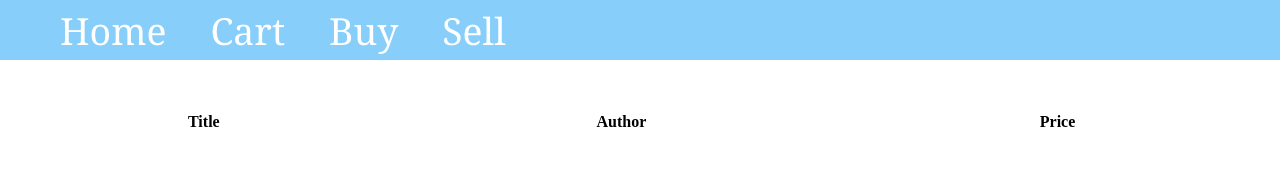
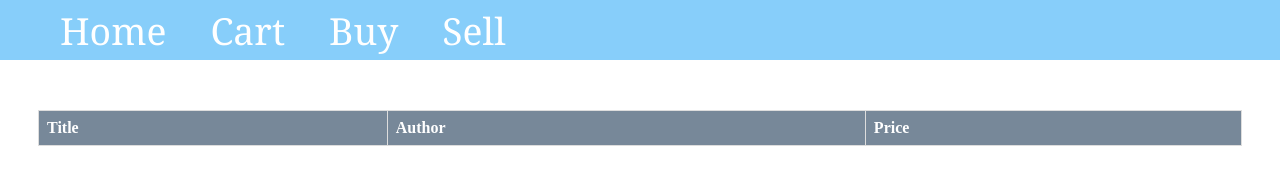
Before and after one commit to ZhongminYao/CIS452-Project, a plain HTML site: page public/buy.html in a window 1280 px wide. Drawn offline with Linux system fonts and the light colour scheme; some packages are replaced by stand-ins of ours; no server answers.

Commit message:
made buy look nicer

```diff
--- a/public/buy.html
+++ b/public/buy.html
@@ -52,6 +52,31 @@
           });
         }
         </script>
+
+        <style>
+
+          table {
+            width: 100%;
+            height: 50px;
+            text-align: left;
+            border-collapse: collapse;
+
+          }
+
+          table thead {
+             padding-top: 20px;
+             padding-bottom: 20px;
+             text-align: left;
+             background-color: #778899;
+             color: white;
+          }
+
+          table th, td{
+            border: 1px solid #ddd;
+            padding: 8px;
+          }
+
+        </style>
       </head>
       <body>
         <header>
@@ -77,8 +102,7 @@
           firebase.initializeApp(config);
         </script>
         <main>
-        </main>
-        <table style="width:100%" id="table">
+          <table id="table">
             <thead>
           	  <tr>
           	    <th>Title</th>
@@ -86,13 +110,14 @@
           	    <th>Price</th>
               </tr>
             </thead>
-          <tbody style="width: 100%">
+            <tbody>
               <script>
               createTable();
-
               </script>
             </tbody>
         	</table>
+        </main>
+
 
       </body>
     </html>
```
Lines whose indentation alone changed are shown as unchanged.
